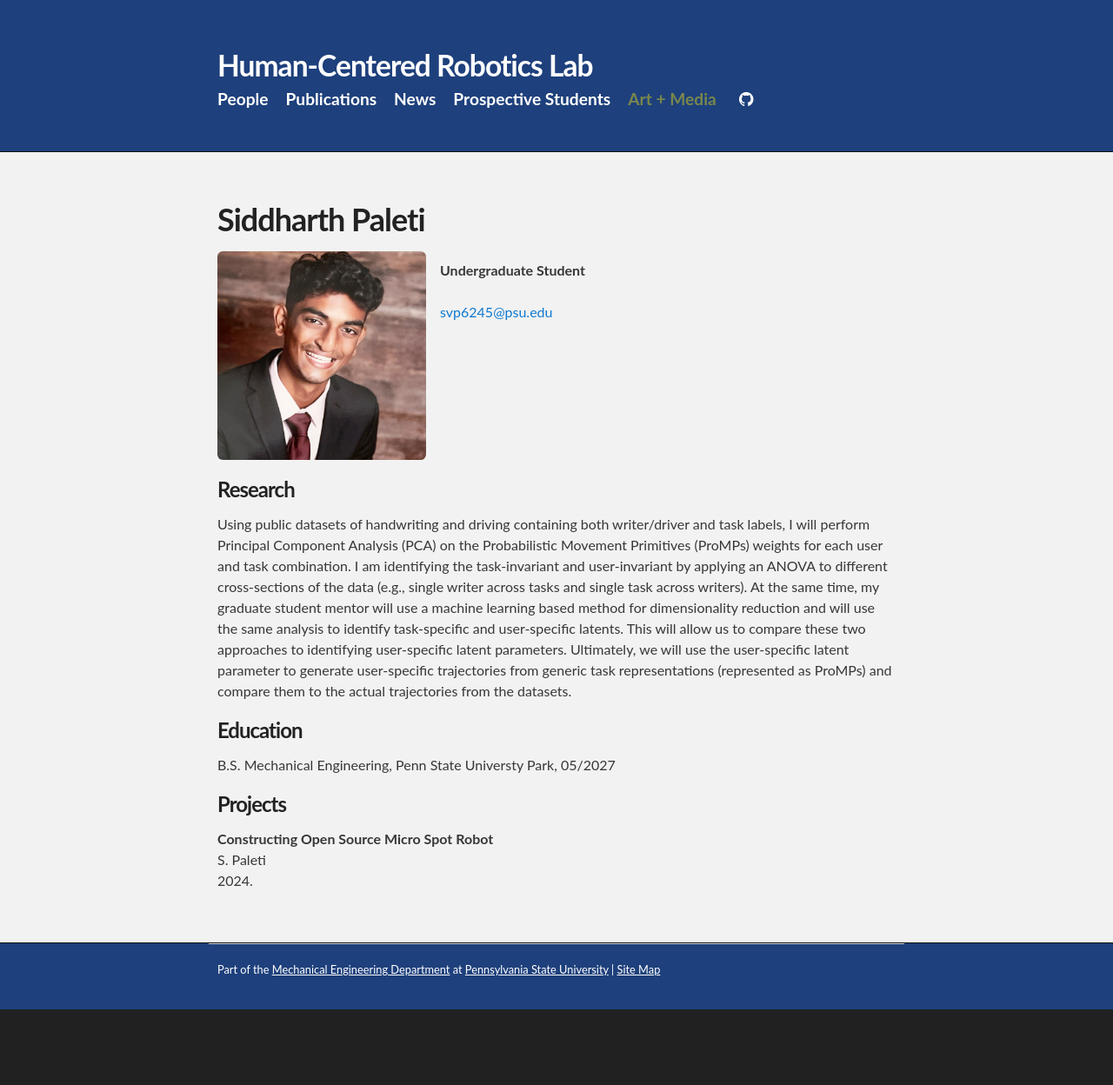
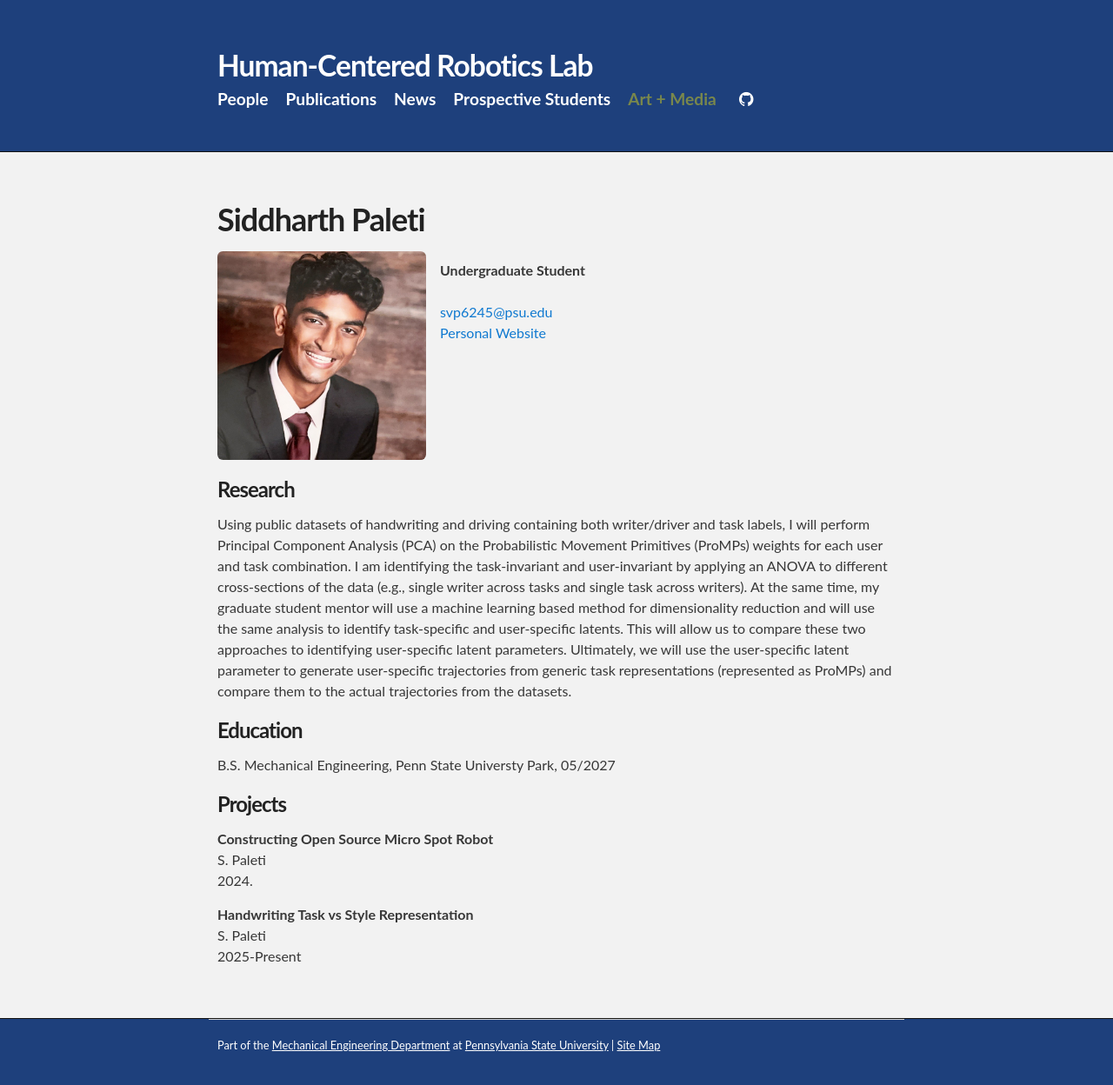
Before and after one commit to psu-hcr/psu-hcr.github.io, a Jekyll site: the page built from people/siddarthpaleti.html, in a window 1280 px wide. Shown: the whole page at 87% size. Built offline with Jekyll 4.4.1, drawn with Linux system fonts in a browser that asks for light colours; before the commit the page ends 1161 px from its top, so only the background shows below that.

Commit message:
Update siddarthpaleti.html
Added Project Name under projects and added link for personal portfolio.

```diff
--- a/people/siddarthpaleti.html
+++ b/people/siddarthpaleti.html
@@ -13,9 +13,10 @@ title: Siddharth Paleti
   <div class="column">
     <p><b>Undergraduate Student</b>
     <br><b></b> <a href=""></a>
-    <br><a href="svp6245@psu.edu">svp6245@psu.edu</a>
-    <!-- <br><a href="https://sidpaleti.github.io/SiddharthPaleti/">Google Scholar</a>
-    <br><a href="/pdfs/fitz_cv.pdf">Curriculum Vitae</a></p> -->
+    <br><a href="mailto:svp6245@psu.edu">svp6245@psu.edu</a>
+    <br><a href="https://sidpaleti.github.io/SiddharthPaleti/">Personal Website</a>
+    <!-- <br><a href="/pdfs/fitz_cv.pdf">Curriculum Vitae</a> -->
+    </p>
   </div>
 </div>
 
@@ -43,4 +44,8 @@ to the actual trajectories from the datasets. </p>
 			<br>S. Paleti
 			<br> 2024.  </p>
 
+     <p><b>Handwriting Task vs Style Representation</b>
+			<br>S. Paleti
+			<br> 2025-Present</p>
+
 <br>
```
